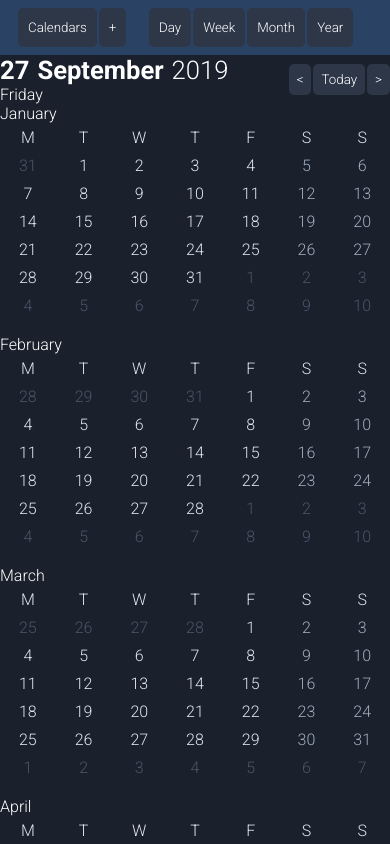
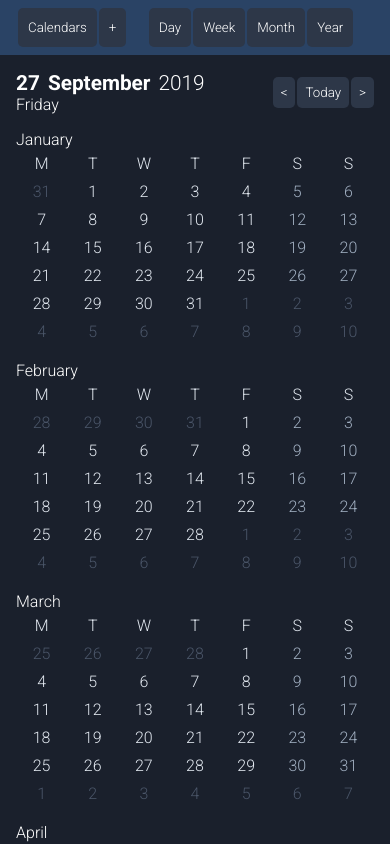
Before and after one commit to willbell71/CalendarApp, a React app in the folder calendar-reactts/: page /year in a window 390 px wide. Shown: the top 844 px of the page. Built offline with nearby package versions, Linux system fonts and the light colour scheme; the HTML template or start-up script is replaced by a standard one.

Commit message:
Refactor: tweaked layout styles

```diff
--- a/calendar-reactts/src/app.tsx
+++ b/calendar-reactts/src/app.tsx
@@ -27,6 +27,7 @@ class App extends React.Component {
           add={ () => {} }
           search={ () => {} }
         />
+        <main className="app__container">
           <TitleBar
             date={ new Date() }
             showDate={ true }
@@ -39,6 +40,7 @@ class App extends React.Component {
           />
 
           <YearPage date={ new Date() }/>
+        </main>
       </>
     );
   }
--- a/calendar-reactts/src/shared/title-bar/styles.scss
+++ b/calendar-reactts/src/shared/title-bar/styles.scss
@@ -4,8 +4,8 @@
 }
 
 .title-bar__date {
-  @media screen and (max-width: 600px) {
-    font-size: 1.6rem;
+  @media screen and (max-width: 420px) {
+    font-size: 1.3rem;
   }
 }
 
--- a/calendar-reactts/src/styles.scss
+++ b/calendar-reactts/src/styles.scss
@@ -40,6 +40,12 @@ ul {
   list-style: none;
 }
 
+// app
+
+.app__container {
+  margin: 16px 16px 0;
+}
+
 // global
 
 // buttons
--- a/calendar-reactts/src/year-page/styles.scss
+++ b/calendar-reactts/src/year-page/styles.scss
@@ -2,6 +2,7 @@
   display: grid;
   grid-template-columns: repeat(12, 1fr);
   grid-gap: 16px;
+  margin-top: 16px;
 
   @media screen and (max-width: 2888px) {
     grid-template-columns: repeat(6, 1fr);
```
Lines whose indentation alone changed are shown as unchanged.
